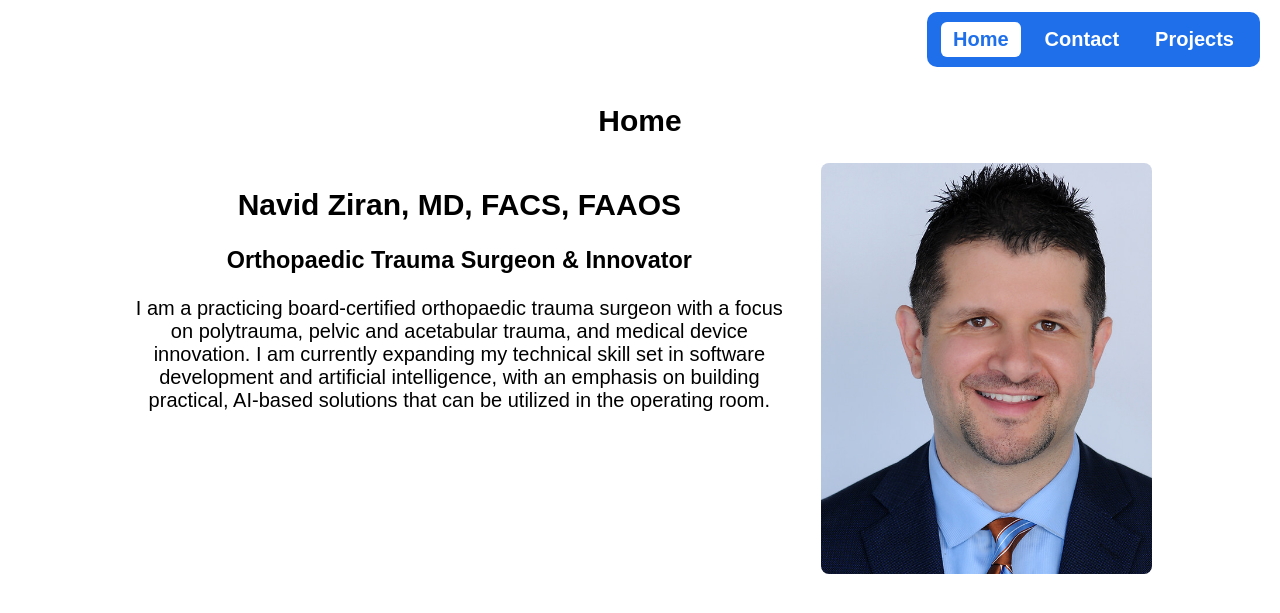
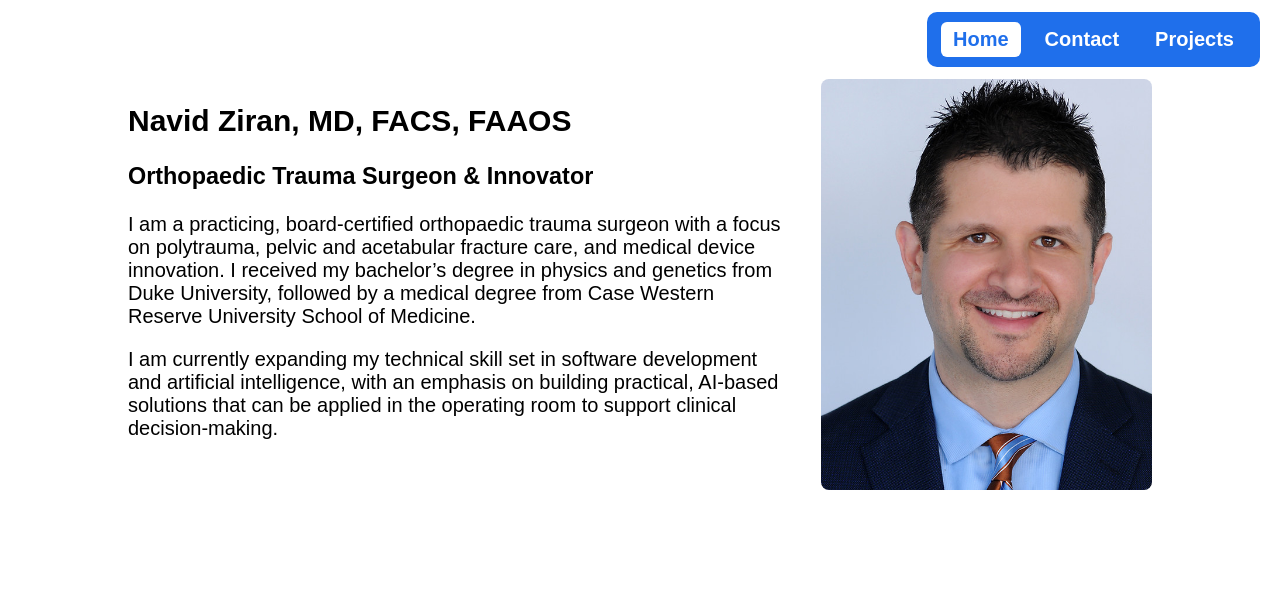
Before and after one commit to nziran/jhu_software_concepts, a Flask app: page / in a window 1280 px wide. Shown: the top 613 px of the page. Run offline with Flask 3, Linux system fonts and the light colour scheme.

Commit message:
Left-align home page bio and refine home layout

```diff
--- a/module_1/ziran_bio_flask/board/static/styles.css
+++ b/module_1/ziran_bio_flask/board/static/styles.css
@@ -78,7 +78,10 @@ main a:hover {
   align-items: flex-start;
 }
 
-.home-text { flex: 2; }
+.home-text {
+  flex: 2;
+  text-align: left;
+}
 .home-image { flex: 1; }
 
 .home-image img {
--- a/module_1/ziran_bio_flask/board/templates/pages/home.html
+++ b/module_1/ziran_bio_flask/board/templates/pages/home.html
@@ -1,10 +1,6 @@
 {% extends "base.html" %}
 
 {% block title %}Home{% endblock title %}
-
-{% block header %}
-  <h2>Home</h2>
-{% endblock header %}
 
 {% block content %}
 <div class="home-container">
@@ -16,13 +12,19 @@
     <!-- Position -->
     <h3>Orthopaedic Trauma Surgeon & Innovator</h3>
 
-    <!-- Bio (name removed from sentence) -->
+    <!-- Bio -->
     <p>
-      I am a practicing board-certified orthopaedic trauma surgeon with a focus on
-      polytrauma, pelvic and acetabular trauma, and medical device innovation.
+      I am a practicing, board-certified orthopaedic trauma surgeon with a focus on
+      polytrauma, pelvic and acetabular fracture care, and medical device innovation.
+      I received my bachelor’s degree in physics and genetics from Duke University,
+      followed by a medical degree from Case Western Reserve University School of Medicine.
+    </p>
+
+    <p>
       I am currently expanding my technical skill set in software development and
-      artificial intelligence, with an emphasis on building practical,
-      AI-based solutions that can be utilized in the operating room.
+      artificial intelligence, with an emphasis on building practical, AI-based
+      solutions that can be applied in the operating room to support clinical
+      decision-making.
     </p>
 
   </div>
```
